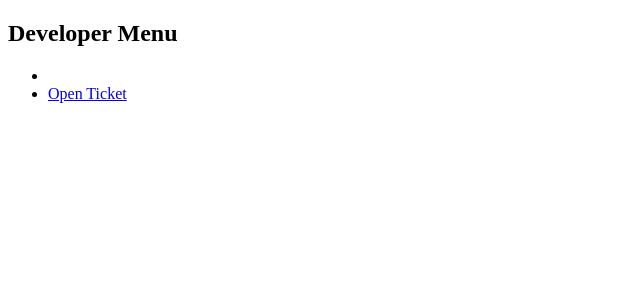
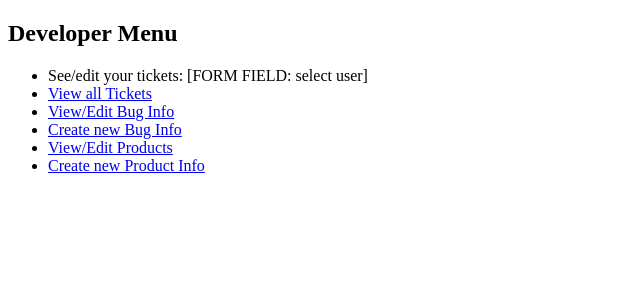
Before and after one commit to pepcasula/Week_05_Project_1, a Flask app: page /user_dev in a window 1280 px wide. Shown: the top 300 px of the page, without its empty margins (0-640 px from the left). Run offline with Flask 2, Linux system fonts and the light colour scheme.

Commit message:
site navigation links

```diff
--- a/templates/user_dev/index.html
+++ b/templates/user_dev/index.html
@@ -4,8 +4,12 @@
 <h2>Developer Menu</h2>
 
 <ul>
-    <li><a href=""></a></li>
-    <li><a href="/ticket">Open Ticket</a></li>
+    <li>See/edit your tickets: [FORM FIELD: select user]</li>
+    <li><a href="/ticket">View all Tickets</a></li>
+    <li><a href="/bug_info">View/Edit Bug Info</a></li>
+    <li><a href="/">Create new Bug Info</a></li>
+    <li><a href="/product_info">View/Edit Products</a></li>
+    <li><a href="/">Create new Product Info</a></li>
 </ul>
 
 {% endblock %}
```
Also changed, not shown: templates/index.html (+5 -2 lines), templates/ticket/index.html (+4 -4 lines), templates/user_tech/index.html (+5 -3 lines).
